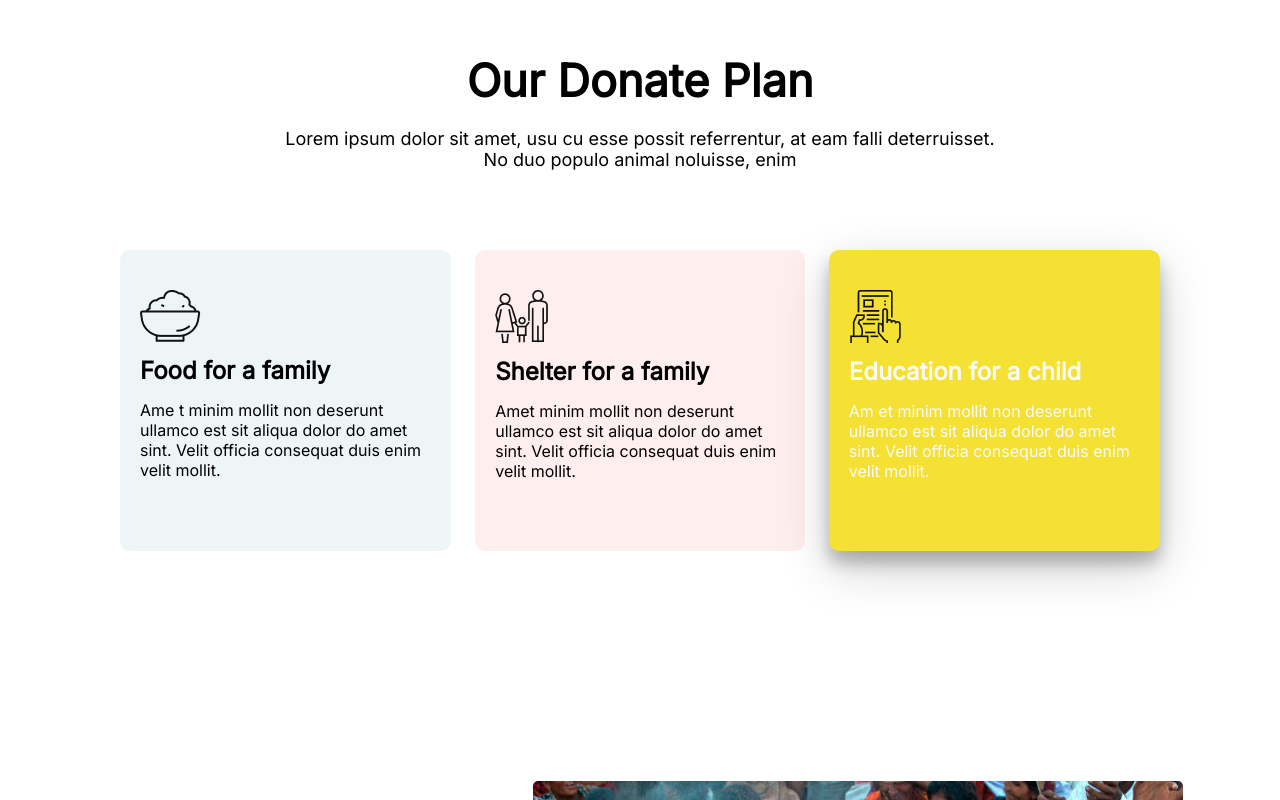
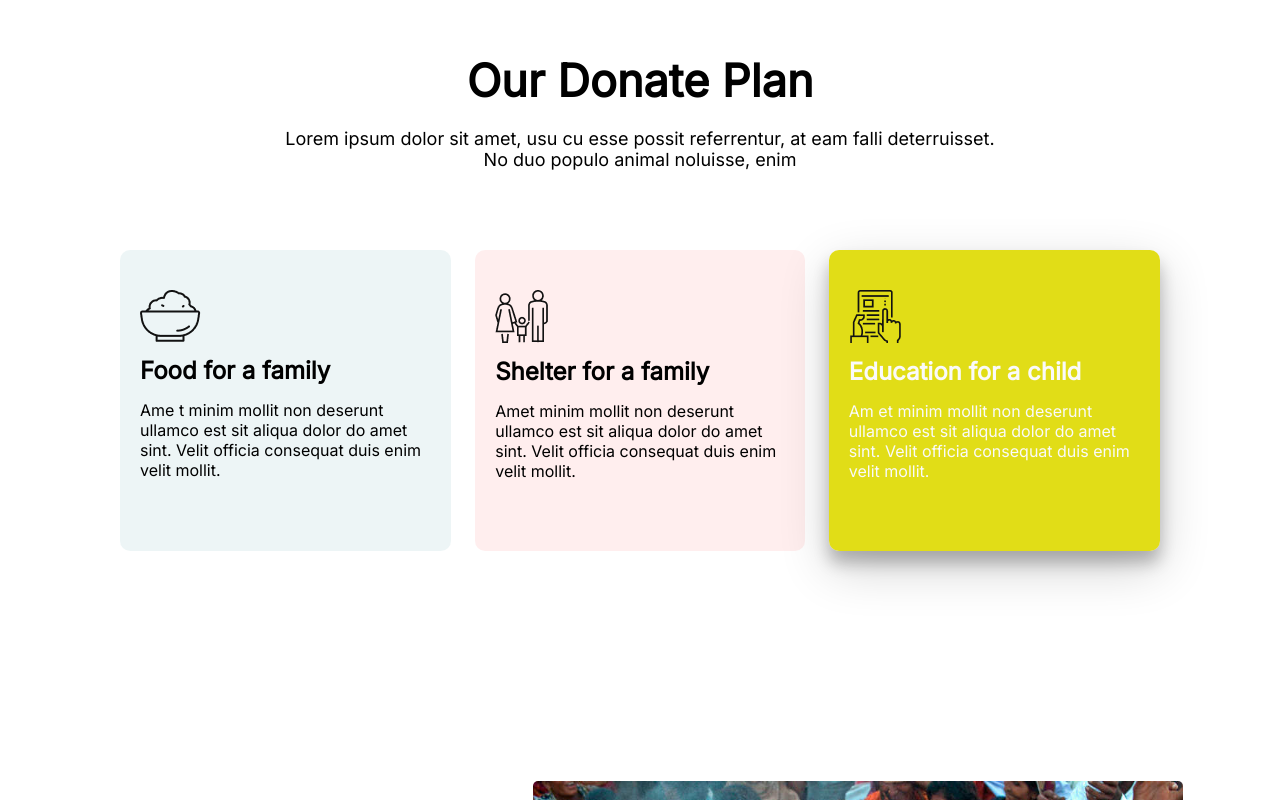
Before and after one commit to srabonGit25/Donate-Today-Responsive-, a plain HTML site: page index.html in a window 1280 px wide. In both pictures the pointer is over the element 994 px from the left and 2630 px from the top of the page. Shown: the part 2230-3030 px from the top of the page. Drawn offline with Linux system fonts and the light colour scheme.

Commit message:
second commit

```diff
--- a/styles/styles.css
+++ b/styles/styles.css
@@ -167,7 +167,7 @@ header{
      border-radius: 10px;
 }
 .our-donate-plan-3:hover{
-    background-color: #f5e133;
+    background-color: #dfdb05ec;
     color: #fafafa;
     transition: 0.75s;
     box-shadow: 0 12px 16px 0 rgba(0,0,0,0.24), 0 17px 50px 0 rgba(0,0,0,0.19);
```
